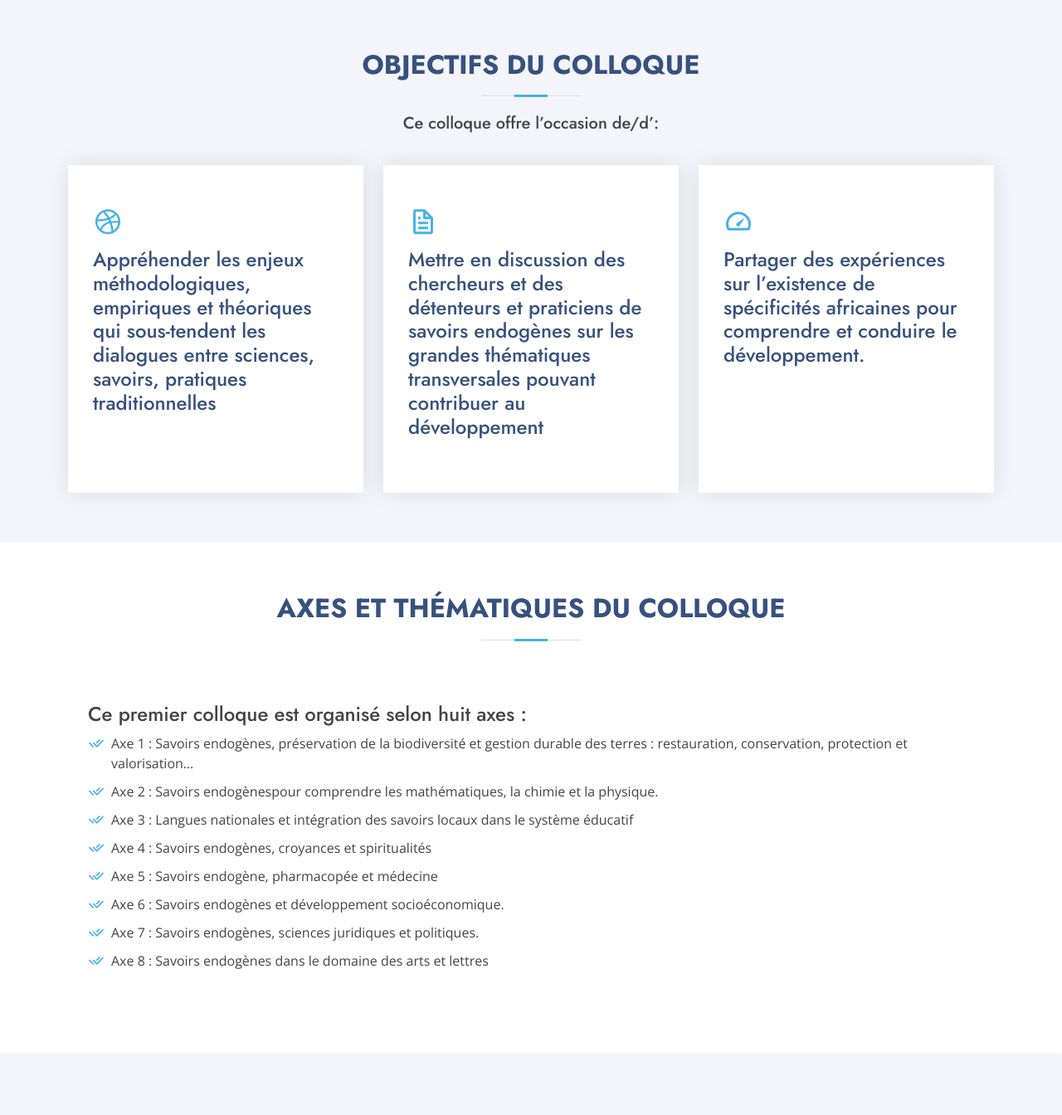
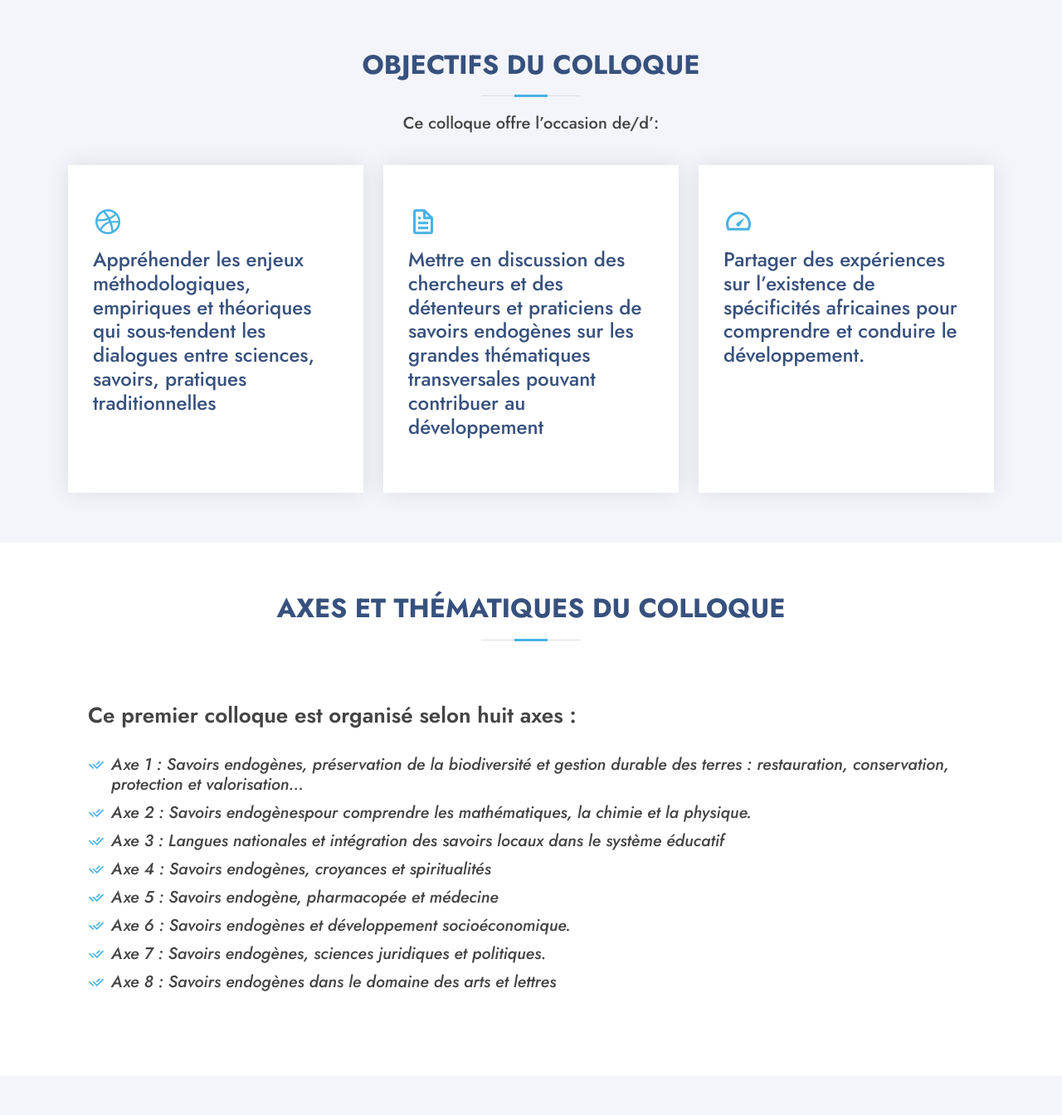
Before and after one commit to Elisee-des/colloque, a Symfony app: template templates/main/accueil/index.html.twig in a window 1280 px wide. Shown: the part 5156-6500 px from the top of the page at 83% size. Run offline with Twig, Linux system fonts and the light colour scheme; the template is opened without the code that fills it, so the values that code supplies are empty; some libraries are stand-ins or nearby versions.

Commit message:
Fin gestion de la partie de Axe du colloque

```diff
--- a/templates/base.main.html.twig
+++ b/templates/base.main.html.twig
@@ -51,7 +51,7 @@
           <li><a class="nav-link scrollto active" href="#hero">Accueil</a></li>
           <li><a class="nav-link scrollto" href="#argumentaire">Argumentaire</a></li>
           <li><a class="nav-link scrollto" href="#objectifs">Objectifs</a></li>
-          <li><a class="nav-link   scrollto" href="#portfolio">Portfolio</a></li>
+          <li><a class="nav-link   scrollto" href="#axes">Axes</a></li>
           <li><a class="nav-link scrollto" href="#team">Team</a></li>
           <li class="dropdown"><a href="#"><span>Drop Down</span> <i class="bi bi-chevron-down"></i></a>
             <ul>
@@ -160,7 +160,7 @@
       </div>
     </section><!-- End Services Section -->
 
-     <section id="axe" class="about">
+     <section id="axes" class="about">
       <div class="container" data-aos="fade-up">
 
         <div class="section-title">
--- a/templates/main/includes/axes.html.twig
+++ b/templates/main/includes/axes.html.twig
@@ -1,6 +1,8 @@
 <div class="conatiner">
-    <h4>Ce premier colloque est organisé selon huit axes :</h4>
-    <ul>
+    <h3>Ce premier colloque est organisé selon huit axes :</h3><br>
+    <h5>
+        <em>
+            <ul>
         <li><i class="ri-check-double-line"></i> Axe 1 : Savoirs endogènes, préservation de la biodiversité et gestion durable des terres : restauration,
         conservation, protection et valorisation…</li>
         <li><i class="ri-check-double-line"></i> Axe 2 : Savoirs endogènespour comprendre les mathématiques, la chimie et la physique.</li>
@@ -11,5 +13,7 @@
         <li><i class="ri-check-double-line"></i> Axe 7 : Savoirs endogènes, sciences juridiques et politiques.</li>
         <li><i class="ri-check-double-line"></i> Axe 8 : Savoirs endogènes dans le domaine des arts et lettres</li>
     </ul>
+        </em>
+    </h5>
 
 </div>
```
